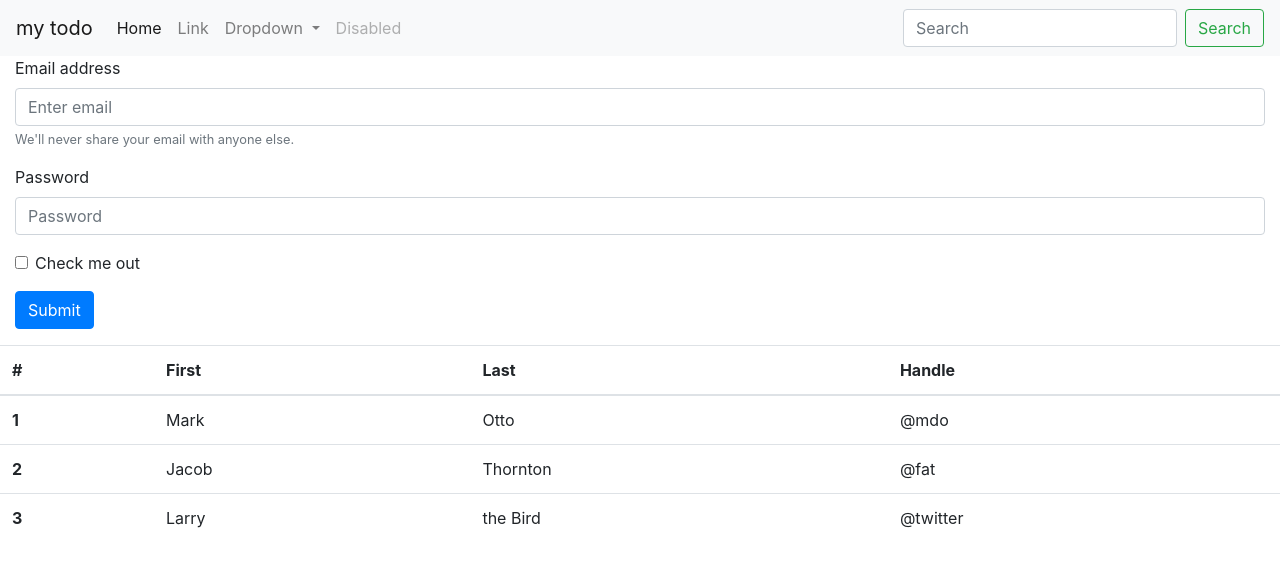
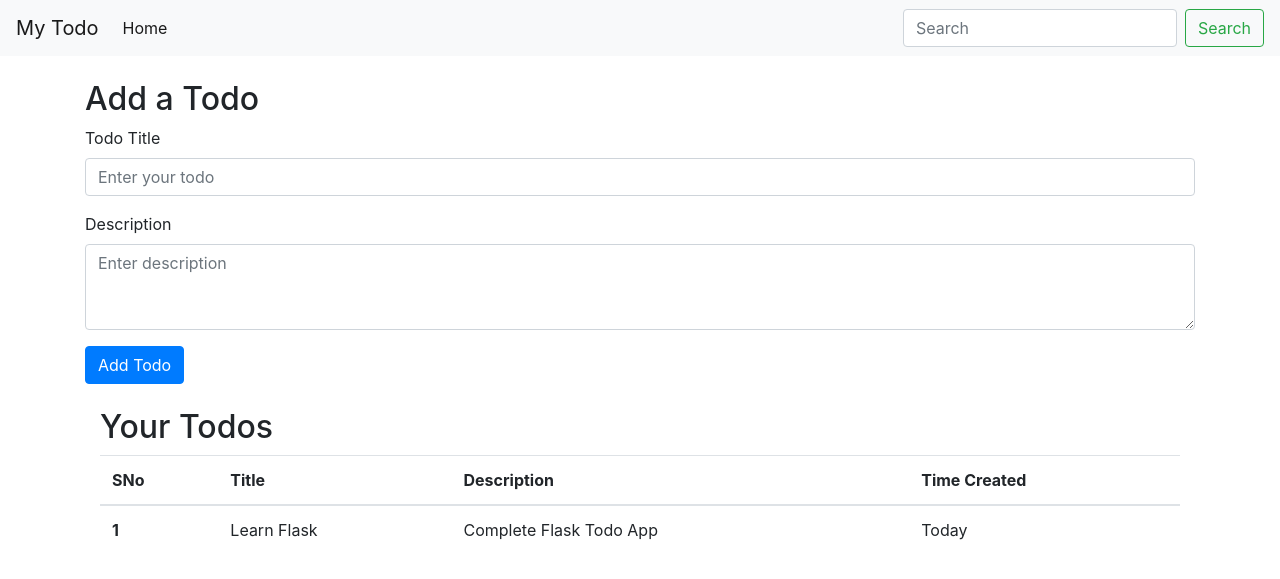
Before and after one commit to roshni-choudhary/flask-demo, a Flask app: page / in a window 1280 px wide. Shown: the top 579 px of the page. Run offline with Flask 3, Linux system fonts and the light colour scheme.

Commit message:
Polish Flask demo

```diff
--- a/app.py
+++ b/app.py
@@ -1,6 +1,17 @@
 from flask import Flask,render_template
+from datetime import datetime
+from flask_sqlalchemy import SQLAlchemy
 
 app = Flask(__name__)
+app.config['SQLALCHEMY_DATABASE_URI'] = 'sqlite:///todos.db'
+app.config['SQLALCHEMY_TRACK_MODIFICATIONS'] = False
+db = SQLAlchemy(app)
+
+class Todo(db.Model):
+    sno = db.Column(db.Integer, primary_key=True)
+    title = db.Column(db.String(200), nullable=False)
+    desc = db.Column(db.String(500), nullable=False)
+    date_created = db.Column(db.DateTime, default=db.func.current_timestamp())
 
 @app.route("/")
 def hello_world():
--- a/templates/index.html
+++ b/templates/index.html
@@ -1,119 +1,105 @@
+
 <!doctype html>
 <html lang="en">
 
 <head>
-    <!-- Required meta tags -->
     <meta charset="utf-8">
     <meta name="viewport" content="width=device-width, initial-scale=1, shrink-to-fit=no">
 
-    <!-- Bootstrap CSS -->
+    <title>My Todo</title>
+
     <link rel="stylesheet" href="https://cdn.jsdelivr.net/npm/bootstrap@4.3.1/dist/css/bootstrap.min.css"
-        integrity="sha384-ggOyR0iXCbMQv3Xipma34MD+dH/1fQ784/j6cY/iJTQUOhcWr7x9JvoRxT2MZw1T" crossorigin="anonymous">
-
-    <title>my todo</title>
+        integrity="sha384-ggOyR0iXCbMQv3Xipma34MD+dH/1fQ784/j6cY/iJTQUOhcWr7x9JvoRxT2MZw1T"
+        crossorigin="anonymous">
 </head>
 
 <body>
+
 <nav class="navbar navbar-expand-lg navbar-light bg-light">
-        <a class="navbar-brand" href="#">my todo</a>
-        <button class="navbar-toggler" type="button" data-toggle="collapse" data-target="#navbarSupportedContent"
-            aria-controls="navbarSupportedContent" aria-expanded="false" aria-label="Toggle navigation">
+    <a class="navbar-brand" href="/">My Todo</a>
+
+    <button class="navbar-toggler" type="button" data-toggle="collapse"
+        data-target="#navbarSupportedContent">
         <span class="navbar-toggler-icon"></span>
     </button>
 
     <div class="collapse navbar-collapse" id="navbarSupportedContent">
         <ul class="navbar-nav mr-auto">
             <li class="nav-item active">
-                    <a class="nav-link" href="#">Home <span class="sr-only">(current)</span></a>
-                </li>
-                <li class="nav-item">
-                    <a class="nav-link" href="#">Link</a>
-                </li>
-                <li class="nav-item dropdown">
-                    <a class="nav-link dropdown-toggle" href="#" id="navbarDropdown" role="button"
-                        data-toggle="dropdown" aria-haspopup="true" aria-expanded="false">
-                        Dropdown
-                    </a>
-                    <div class="dropdown-menu" aria-labelledby="navbarDropdown">
-                        <a class="dropdown-item" href="#">Action</a>
-                        <a class="dropdown-item" href="#">Another action</a>
-                        <div class="dropdown-divider"></div>
-                        <a class="dropdown-item" href="#">Something else here</a>
-                    </div>
-                </li>
-                <li class="nav-item">
-                    <a class="nav-link disabled" href="#" tabindex="-1" aria-disabled="true">Disabled</a>
+                <a class="nav-link" href="/">Home</a>
             </li>
         </ul>
+
         <form class="form-inline my-2 my-lg-0">
-                <input class="form-control mr-sm-2" type="search" placeholder="Search" aria-label="Search">
-                <button class="btn btn-outline-success my-2 my-sm-0" type="submit">Search</button>
+            <input class="form-control mr-sm-2" type="search" placeholder="Search">
+            <button class="btn btn-outline-success my-2 my-sm-0">
+                Search
+            </button>
         </form>
     </div>
 </nav>
-    <div class="container-fluid">
+
+
+<div class="container my-4">
+
+    <h2>Add a Todo</h2>
+
     <form>
         <div class="form-group">
-    <label for="exampleInputEmail1">Email address</label>
-    <input type="email" class="form-control" id="exampleInputEmail1" aria-describedby="emailHelp" placeholder="Enter email">
-    <small id="emailHelp" class="form-text text-muted">We'll never share your email with anyone else.</small>
+            <label for="title">Todo Title</label>
+            <input type="text" class="form-control" id="title"
+                placeholder="Enter your todo">
         </div>
+
         <div class="form-group">
-    <label for="exampleInputPassword1">Password</label>
-    <input type="password" class="form-control" id="exampleInputPassword1" placeholder="Password">
+            <label for="desc">Description</label>
+            <textarea class="form-control" id="desc" rows="3"
+                placeholder="Enter description"></textarea>
         </div>
-  <div class="form-group form-check">
-    <input type="checkbox" class="form-check-input" id="exampleCheck1">
-    <label class="form-check-label" for="exampleCheck1">Check me out</label>
-  </div>
-  <button type="submit" class="btn btn-primary">Submit</button>
+
+        <button type="submit" class="btn btn-primary">
+            Add Todo
+        </button>
     </form>
-    </div>
-    <div class="container-fluid my-3">
-        <div class="row">
+
+
+    <div class="container my-4">
+        <h2>Your Todos</h2>
+
         <table class="table">
             <thead>
                 <tr>
-      <th scope="col">#</th>
-      <th scope="col">First</th>
-      <th scope="col">Last</th>
-      <th scope="col">Handle</th>
+                    <th scope="col">SNo</th>
+                    <th scope="col">Title</th>
+                    <th scope="col">Description</th>
+                    <th scope="col">Time Created</th>
                 </tr>
             </thead>
+
             <tbody>
                 <tr>
                     <th scope="row">1</th>
-      <td>Mark</td>
-      <td>Otto</td>
-      <td>@mdo</td>
-    </tr>
-    <tr>
-      <th scope="row">2</th>
-      <td>Jacob</td>
-      <td>Thornton</td>
-      <td>@fat</td>
-    </tr>
-    <tr>
-      <th scope="row">3</th>
-      <td>Larry</td>
-      <td>the Bird</td>
-      <td>@twitter</td>
+                    <td>Learn Flask</td>
+                    <td>Complete Flask Todo App</td>
+                    <td>Today</td>
                 </tr>
             </tbody>
+
         </table>
     </div>
-    </body>
-    <!-- Optional JavaScript -->
-    <!-- jQuery first, then Popper.js, then Bootstrap JS -->
+
+</div>
+
+
 <script src="https://code.jquery.com/jquery-3.3.1.slim.min.js"
-        integrity="sha384-q8i/X+965DzO0rT7abK41JStQIAqVgRVzpbzo5smXKp4YfRvH+8abtTE1Pi6jizo"
     crossorigin="anonymous"></script>
+
 <script src="https://cdn.jsdelivr.net/npm/popper.js@1.14.7/dist/umd/popper.min.js"
-        integrity="sha384-UO2eT0CpHqdSJQ6hJty5KVphtPhzWj9WO1clHTMGa3JDZwrnQq4sF86dIHNDz0W1"
     crossorigin="anonymous"></script>
+
 <script src="https://cdn.jsdelivr.net/npm/bootstrap@4.3.1/dist/js/bootstrap.min.js"
-        integrity="sha384-JjSmVgyd0p3pXB1rRibZUAYoIIy6OrQ6VrjIEaFf/nJGzIxFDsf4x0xIM+B07jRM"
     crossorigin="anonymous"></script>
+
 </body>
 
 </html>
```
Lines whose indentation alone changed are shown as unchanged.
